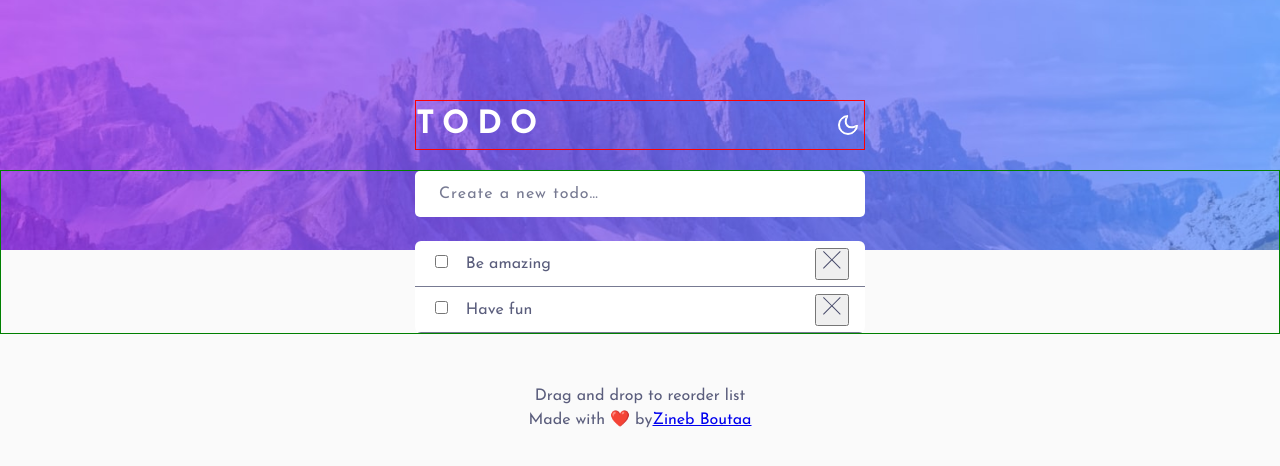
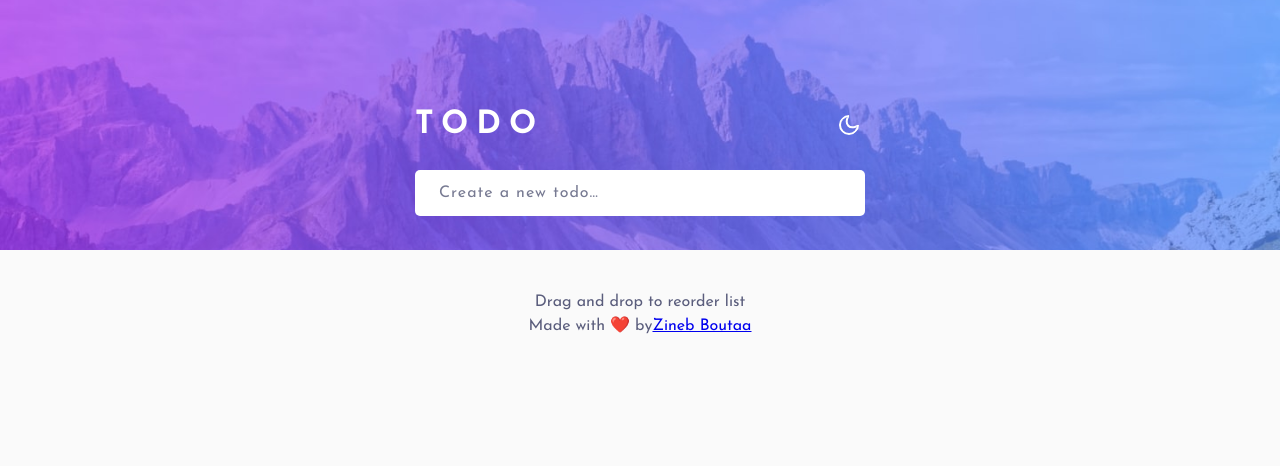
Before and after one commit to oncecreation/Drag-drop-todo, a Next.js app: page / in a window 1280 px wide. Shown: the top 466 px of the page. Built offline with nearby package versions, Linux system fonts and the light colour scheme.

Commit message:
Add -todo complete- option .

```diff
--- a/src/components/To do element/todoElement.css.js
+++ b/src/components/To do element/todoElement.css.js
@@ -12,6 +12,7 @@ export const todoElement = css`
   padding: 1rem;
   background: var(--todo-bg);
   border-bottom: 1px solid var(--Dark-Grayish-Blue);
+  cursor: pointer;
 `;
 
 export const todoText = css`
@@ -19,3 +20,8 @@ export const todoText = css`
   width: 80%;
   color: var(--text);
 `;
+
+export const closeBtn = css`
+  background: transparent;
+  border: none;
+`;
--- a/src/components/To do element/todoElement.js
+++ b/src/components/To do element/todoElement.js
@@ -3,14 +3,15 @@ import { jsx } from '@emotion/react';
 import { css } from '@emotion/react';
 import { useState } from 'react';
 import CheckBox from '../check Box/checkBox';
-import { todoElement, todoText } from './todoElement.css';
+import { todoElement, todoText, closeBtn } from './todoElement.css';
 
-export default function TodoElement({ todo }) {
+export default function TodoElement({ todo, onClick, style, complete }) {
   return (
-    <div css={todoElement}>
-      <CheckBox />
+    <div css={[todoElement, style]} onClick={onClick}>
+      <CheckBox checked={complete} />
       <p css={todoText}>{todo}</p>
-      <button arai-label="Close">
+      {complete ? (
+        <button css={closeBtn} arai-label="Close">
           <svg
             xmlns="http://www.w3.org/2000/svg"
             width="18"
@@ -24,6 +25,9 @@ export default function TodoElement({ todo }) {
             />
           </svg>
         </button>
+      ) : (
+        ''
+      )}
     </div>
   );
 }
--- /dev/null
+++ b/src/components/To do input/todoForm.js
@@ -0,0 +1,37 @@
+/** @jsxImportSource @emotion/react */
+import { jsx } from '@emotion/react';
+import { css } from '@emotion/react';
+import { useState } from 'react';
+import CheckBox from '../check Box/checkBox';
+import { todoInput, form } from './todoForm.css';
+
+//using a customized hook to set the input value
+const useInputValue = () => {
+  const [value, setValue] = useState('');
+  return {
+    value,
+    onChange: (e) => setValue(e.target.value),
+    resetValue: () => setValue(''),
+  };
+};
+export default function TodoForm({ onSubmit }) {
+  const { resetValue, ...textInput } = useInputValue('');
+  return (
+    <form
+      css={form}
+      onSubmit={(e) => {
+        e.preventDefault();
+        onSubmit(textInput.value);
+        resetValue();
+      }}
+    >
+      {/* <CheckBox /> */}
+      <input
+        css={todoInput}
+        placeholder="Create a new todo…"
+        maxLength="35"
+        {...textInput}
+      />
+    </form>
+  );
+}
--- a/src/components/To do input/todoInput.js
+++ /dev/null
@@ -1,15 +0,0 @@
-/** @jsxImportSource @emotion/react */
-import { jsx } from '@emotion/react';
-import { css } from '@emotion/react';
-import { useState } from 'react';
-import CheckBox from '../check Box/checkBox';
-import { todoInput, form } from './todoInput.css';
-
-export default function TodoInput() {
-  return (
-    <form css={form}>
-      {/* <CheckBox /> */}
-      <input css={todoInput} placeholder="Create a new todo…" maxLength="35" />
-    </form>
-  );
-}
--- a/src/components/To do list/todoList.css.js
+++ b/src/components/To do list/todoList.css.js
@@ -3,8 +3,16 @@ import { jsx } from '@emotion/react';
 import { css } from '@emotion/react';
 
 export const todoContainer = css`
-  border: 1px solid green;
   display: grid;
   place-items: center;
   margin-top: -80px;
 `;
+
+export const completedTodo = css`
+  & > p {
+    color: var(--placeholder);
+  }
+  opacity: 0.9;
+  color: var(--placeholder);
+  text-decoration: line-through 2px;
+`;
--- a/src/components/To do list/todoList.js
+++ b/src/components/To do list/todoList.js
@@ -2,13 +2,24 @@
 import { jsx } from '@emotion/react';
 import { css } from '@emotion/react';
 import TodoElement from '../To do element/todoElement';
-import TodoInput from '../To do input/todoInput';
-import { todoContainer } from './todoList.css';
+import TodoForm from '../To do input/todoForm';
+import { todoContainer, completedTodo } from './todoList.css';
+import { useState } from 'react';
 
 export default function TodoList() {
+  const [todos, setTodos] = useState([]);
+
+  const toggleComplete = (i) =>
+    setTodos(
+      todos.map((todo, k) =>
+        k === i ? { ...todo, complete: !todo.complete } : todo
+      )
+    );
   return (
     <div css={todoContainer}>
-      <TodoInput />
+      <TodoForm
+        onSubmit={(text) => setTodos([{ text, complete: false }, ...todos])}
+      />
       <div
         css={css`
           width: 90%;
@@ -19,8 +30,14 @@ export default function TodoList() {
           overflow: hidden;
         `}
       >
-        <TodoElement todo="Be amazing" />
-        <TodoElement todo="Have fun" />
+        {todos.map(({ text, complete }, i) => (
+          <TodoElement
+            todo={text}
+            complete={complete}
+            onClick={() => toggleComplete(i)}
+            style={complete ? completedTodo : ''}
+          />
+        ))}
       </div>
     </div>
   );
--- a/src/components/check Box/checkBox.css.js
+++ b/src/components/check Box/checkBox.css.js
@@ -2,6 +2,18 @@
 import { jsx } from '@emotion/react';
 import { css } from '@emotion/react';
 
+export const check = css`
+  border: none;
+  background: linear-gradient(
+    to right,
+    var(--Check-BG-start),
+    var(--Check-BG-middle),
+    var(--Check-BG-end)
+  );
+  &:after {
+    opacity: 1;
+  }
+`;
 export const checkbox = css`
   cursor: pointer;
   height: 24px;
@@ -23,18 +35,7 @@ export const checkbox = css`
     opacity: 0;
     transform: rotate(-50deg);
   }
-  &.checked {
-    border: none;
-    background: linear-gradient(
-      to right,
-      var(--Check-BG-start),
-      var(--Check-BG-middle),
-      var(--Check-BG-end)
-    );
-    &:after {
-      opacity: 1;
-    }
-  }
+
   &.hover {
     border-radius: 50px; /*1*/
     border: 2px solid transparent; /*2*/
@@ -52,8 +53,8 @@ export const checkbox = css`
   }
   input[type='checkbox'] {
     position: absolute;
-    // opacity: 0;
-    width: 10px;
-    height: 10px;
+    opacity: 0;
+    width: 1px;
+    height: 1px;
   }
 `;
--- a/src/components/check Box/checkBox.js
+++ b/src/components/check Box/checkBox.js
@@ -1,11 +1,10 @@
 /** @jsxImportSource @emotion/react */
 import { jsx } from '@emotion/react';
 import { css } from '@emotion/react';
-import { checkbox } from './checkBox.css';
+import { checkbox, check } from './checkBox.css';
 import { useState } from 'react';
 
-export default function Checkbox() {
-  const [checked, setChecked] = useState(false);
+export default function Checkbox({ checked }) {
   const [hover, setHover] = useState(false);
   const handleMouseOver = () => {
     if (!checked) setHover(true);
@@ -15,8 +14,8 @@ export default function Checkbox() {
   };
   return (
     <label
-      //css={checkbox}
-      className={`${checked ? 'checked' : ''} ${hover ? 'hover' : ''}`}
+      css={[checkbox, checked ? check : '']}
+      className={`${hover ? 'hover' : ''}`}
       onMouseEnter={handleMouseOver}
       onMouseOut={handleMouseOut}
       htmlFor="checkbox"
@@ -26,8 +25,6 @@ export default function Checkbox() {
       <input
         id="checkbox"
         type="checkbox"
-        onChange={() => setChecked(!checked)}
-        checked={checked}
       />
     </label>
   );
--- a/src/components/header/header.css.js
+++ b/src/components/header/header.css.js
@@ -19,7 +19,6 @@ export const headerContainer = css`
   align-items: center;
   width: 90%;
   max-width: 450px;
-  border: 1px solid red;
 `;
 
 export const title = css`
```
Also changed, not shown: src/components/To do input/todoForm.css.js (renamed from src/components/To do input/todoInput.css.js). Lines whose indentation alone changed are shown as unchanged.
